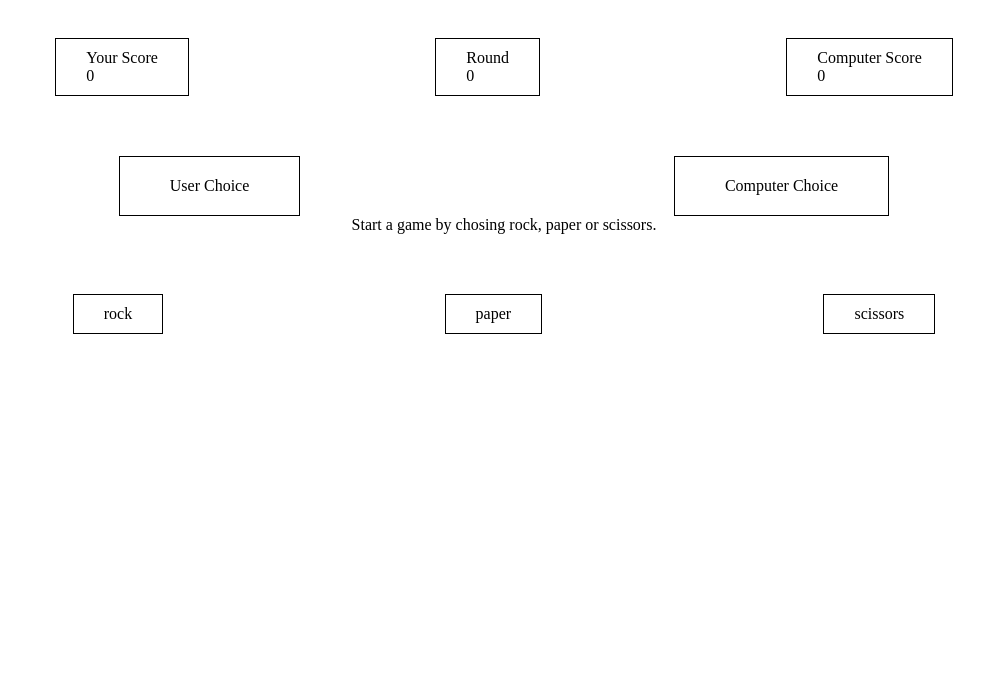
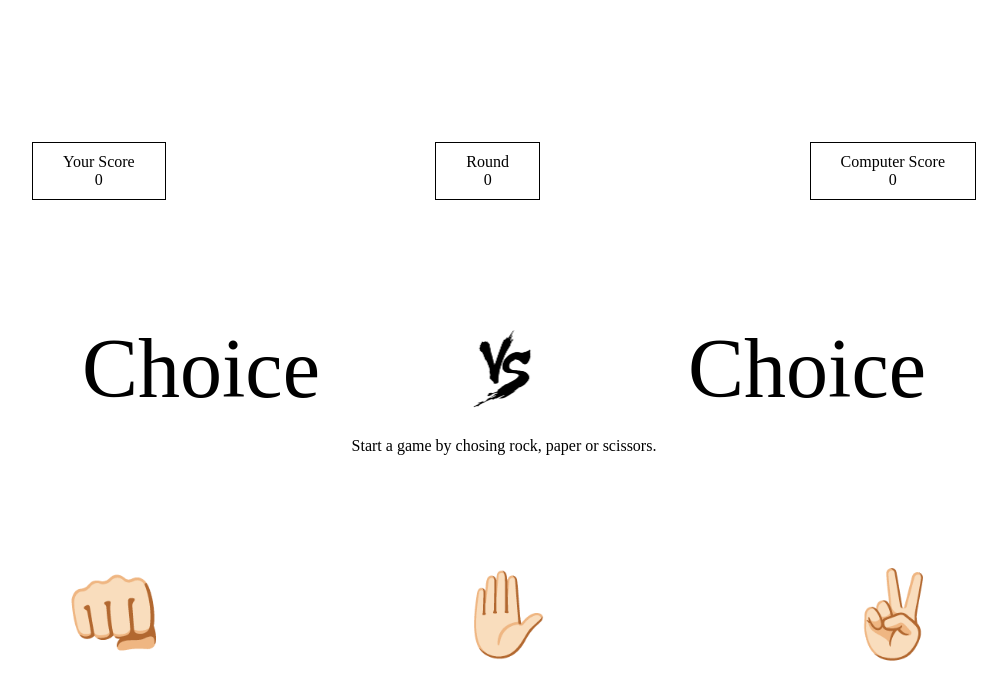
Before and after one commit to danielSafonyan/odin-project-rock-paper-scissors, a plain HTML site: page index.html in a window 1280 px wide. Shown: the whole page, without its empty margins (136-1143 px from the left). Drawn offline with Linux system fonts and the light colour scheme.

Commit message:
Finish UI creation

```diff
--- a/index.html
+++ b/index.html
@@ -5,14 +5,24 @@
     <meta charset="UTF-8">
     <script src="./script.js" defer></script>
     <style>
+        * {
+            text-align: center;
+        }
+
+        body { height: 100vh;
+            display: flex;
+            flex-direction: column;
+            justify-content: center;
+        }
+
         header,
         section,
         footer {
-            padding: 30px 60px;
+            padding: 50px 160px;
         }
         header {
             display: flex;
-            justify-content: space-around;
+            justify-content: space-between;
         }
         .score-container {
             border: 1px solid black;
@@ -27,7 +37,8 @@
 
         section > div {
             display: flex;
-            justify-content: space-around;
+            justify-content: center;
+            gap: 40px;
 
         }
 
@@ -36,19 +47,27 @@
         }
 
         .choice {
-            border: 1px solid black;
             padding: 20px 50px;
+            display: flex;
+            align-items: center;
+            justify-content: center;
+            font-size: 84px;
+        }
+
+        .choice img {
+            width: 100%;
+            max-height: 150px;
         }
 
         footer {
             display: flex;
-            justify-content: space-around;
+            justify-content: space-between;
 
         }
 
         .choice-option {
-            border: 1px solid black;
             padding: 10px 30px;
+            font-size: 84px;
         }
     </style>
 </head>
@@ -69,15 +88,16 @@
     </header>
     <section>
         <div>
-            <div class="choice user">User Choice</div>
-            <div class="choice computer">Computer Choice</div>
+            <div class="choice user">Choice</div>
+            <div class="choice"><img src="./vs-art.png" alt="versus art"></div>
+            <div class="choice computer">Choice</div>
         </div>
         <span>Start a game by chosing rock, paper or scissors.</span>
     </section>
     <footer>
-        <div data-type="rock" class="choice-option">rock</div>
-        <div data-type="paper" class="choice-option">paper</div>
-        <div data-type="scissors" class="choice-option">scissors</div>
+        <div data-type="rock" class="choice-option">👊🏻</div>
+        <div data-type="paper" class="choice-option">✋🏻</div>
+        <div data-type="scissors" class="choice-option">✌🏻</div>
     </footer>
 </body>
 </html>
--- a/script.js
+++ b/script.js
@@ -2,7 +2,22 @@ let roundNum = 0;
 let userScore = 0;
 let computerScore = 0;
 
-const OPTIONS = ['rock', 'paper', 'scissors'];
+const rock = {
+    repr: 'rock',
+    displayRepr: '👊🏻'
+}
+
+const paper = {
+    repr: 'paper',
+    displayRepr: '✋🏻'
+}
+
+const scissors = {
+    repr: 'scissors',
+    displayRepr: '✌🏻'
+}
+
+const OPTIONS = [rock, paper, scissors];
 
 function getComputeChoice() {
     randomNum = Math.floor(Math.random() * OPTIONS.length);
@@ -10,7 +25,12 @@ function getComputeChoice() {
 }
 
 function getUserChoice(event) {
-    return event.target.innerText;
+    for (let i = 0; i < OPTIONS.length; i++) {
+        if (OPTIONS[i].displayRepr === event.target.innerText) {
+            return OPTIONS[i]
+        };
+
+    }
 }
 
 const choiceOptions = document.querySelectorAll('.choice-option');
@@ -22,7 +42,7 @@ function addEvent(choice) {
 
 function determineWinner(userChoice, computerChoice) {
     let message = "It's a draw.";
-
+    console.log(userChoice, computerChoice)
     if (computerChoice == userChoice) {
         message = "It's a draw.";
     } else if (computerChoice == 'paper' && userChoice == 'rock') {
@@ -45,13 +65,13 @@ function playRound(event) {
 
     let userChoice = getUserChoice(event)
     let userDisplayedChoice = document.querySelector('.choice.user');
-    userDisplayedChoice.innerText = userChoice;
+    userDisplayedChoice.innerText = userChoice.displayRepr;
 
     let computerChoice = getComputeChoice();
     let computerDisplayedChoice = document.querySelector('.choice.computer');
-    computerDisplayedChoice.innerText = computerChoice;
+    computerDisplayedChoice.innerText = computerChoice.displayRepr;
 
-    let resultMessagee = determineWinner(userChoice, computerChoice);
+    let resultMessagee = determineWinner(userChoice.repr, computerChoice.repr);
     let displayedResultMessage = document.querySelector('section > span');
     displayedResultMessage.innerText = resultMessagee;
 
```
Also changed, not shown: vs-art.png (added).
